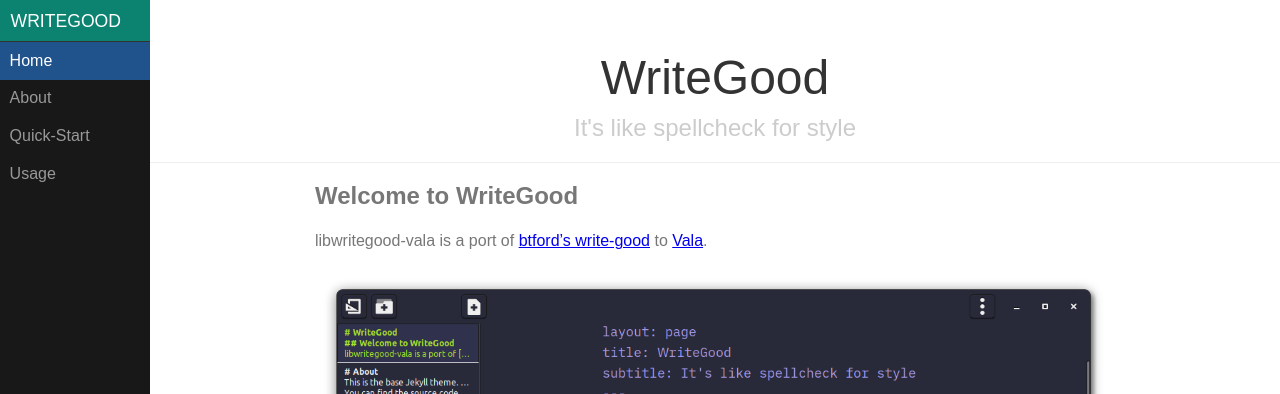
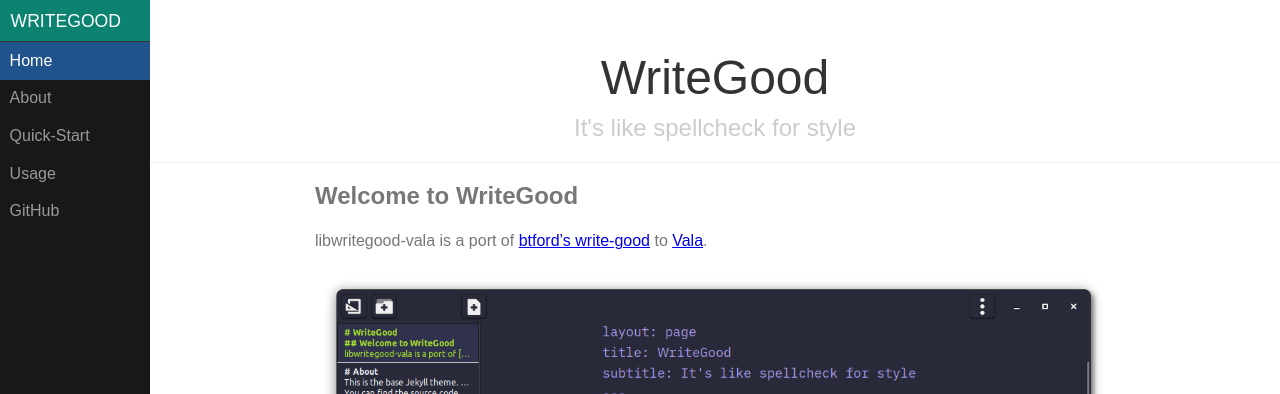
Before and after one commit to ThiefMD/libwritegood-vala, a Jekyll site: the page built from index.md, in a window 1280 px wide. Shown: the top 394 px of the page. Built offline with Jekyll 4.4.1, drawn with Linux system fonts in a browser that asks for light colours.

Commit message:
add link to github project

```diff
--- a/_includes/side_menu.html
+++ b/_includes/side_menu.html
@@ -12,6 +12,7 @@
         <li class="pure-menu-item {% if page.title == "About" %}pure-menu-selected{% endif %}"><a href="/about" class="pure-menu-link">About</a></li>
         <li class="pure-menu-item {% if page.title == "Quick-Start" %}pure-menu-selected{% endif %}"><a href="/quick-start" class="pure-menu-link">Quick-Start</a></li>
         <li class="pure-menu-item {% if page.title == "Usage" %}pure-menu-selected{% endif %}"><a href="/usage" class="pure-menu-link">Usage</a></li>
+        <li class="pure-menu-item"><a href="https://github.com/ThiefMD/libwritegood-vala" class="pure-menu-link">GitHub</a></li>
     </ul>
 </div>
 </div>
```
